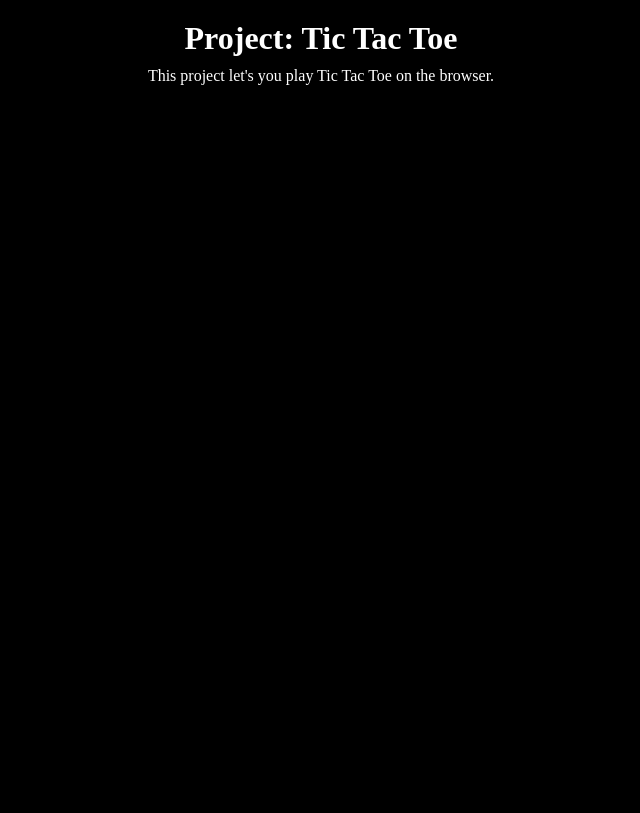
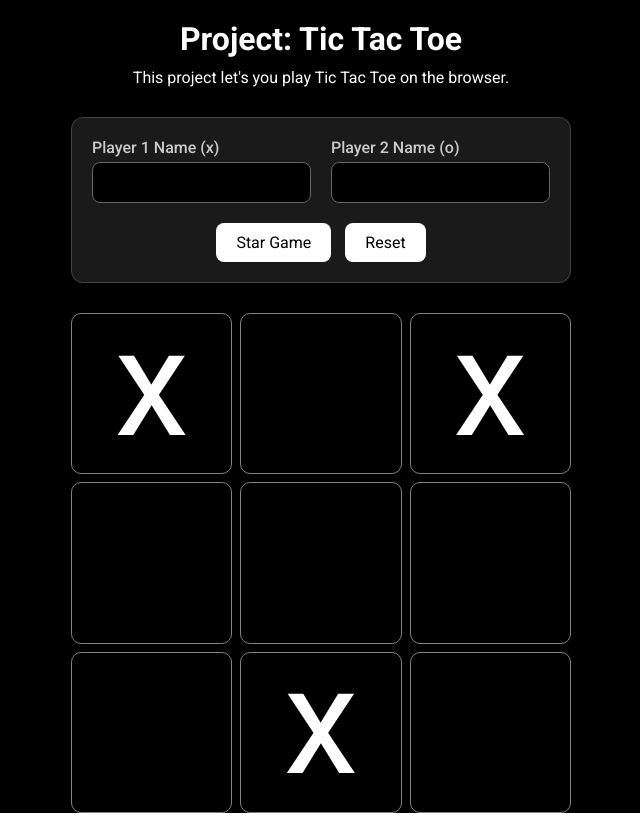
Before and after one commit to Benito-Flores/project-tic-tac-toe, a plain HTML site: page index.html in a window 1280 px wide. Shown: the whole page, without its empty margins (319-959 px from the left). Drawn offline with Linux system fonts and the light colour scheme.

Commit message:
Add files via upload
added design elements

```diff
--- a/index.html
+++ b/index.html
@@ -4,6 +4,9 @@
   <meta charset="UTF-8">
   <meta name="viewport" content="width=device-width, initial-scale=1.0">
   <link rel="stylesheet" href="./style.css">
+  <link rel="preconnect" href="https://fonts.googleapis.com">
+  <link rel="preconnect" href="https://fonts.gstatic.com" crossorigin>
+  <link href="https://fonts.googleapis.com/css2?family=Roboto:ital,wght@0,100..900;1,100..900&display=swap" rel="stylesheet">
   <title>Project: Tic Tac Toe</title>
 </head>
 <body>
@@ -11,6 +14,35 @@
   <h1 class="title">Project: Tic Tac Toe</h1>
   <p class="title-txt">This project let's you play Tic Tac Toe on the browser.</p>
 
+  <form>
+    <div>
+      <div>
+        <label for="player1">Player 1 Name (x)</label>
+        <input id="player1" type="text" name="player1" required>
+      </div>
+      <div>
+        <label for="player2">Player 2 Name (o)</label>
+        <input id="player2" type="text" name="player2" required>
+      </div>
+    </div>
+    <div>
+      <button class="submit" type="submit">Star Game</button>
+      <button class="reset">Reset</button>
+    </div>
+  </form>
+
+  <div class="board-container">
+    <div class="board-piece-1 board-piece">x</div>
+    <div class="board-piece-2 board-piece"></div>
+    <div class="board-piece-3 board-piece">x</div>
+    <div class="board-piece-4 board-piece"></div>
+    <div class="board-piece-5 board-piece"></div>
+    <div class="board-piece-6 board-piece"></div>
+    <div class="board-piece-7 board-piece"></div>
+    <div class="board-piece-8 board-piece">x</div>
+    <div class="board-piece-9 board-piece"></div>
+  </div>
+
   <script src="./script.js" defer></script>
 </body>
 </html>
--- a/script.js
+++ b/script.js
@@ -1,10 +1,15 @@
+// ====================================================================
+// ========================= FUNCTIONS ===========================
+// ====================================================================
+
+
 // creates board
 function createBoard() {
   const gameBoard = ["", "", "", "", "", "", "", "", ""];
 
   // function that calls the board
   const getBoard = () => gameBoard;
-  // function that marks a cell if it's an empty strin
+  // function that marks a cell if it's an empty string
   const markCell = function(boardIndex, marker) {
     if (gameBoard[boardIndex] === "") {
        return gameBoard[boardIndex] = marker;
@@ -27,6 +32,7 @@ function createBoard() {
   };
 };
 
+
 // creates player
 function createPlayer(name, marker) {
   // returns attributes into an object
@@ -40,6 +46,7 @@ function createPlayer(name, marker) {
   //   marker: marker
   // }
 };
+
 
 // controller that controls actions of the players
 function gameController(player1, player2) {
@@ -76,6 +83,29 @@ function gameController(player1, player2) {
     );
   }
 
+  function playRound(index) {
+    // 1. Get the current player
+    const player = getCurrentPlayer();
+
+    // 2. Try to mark the board at the selected index
+    const success = game.markCell(index, player.marker);
+
+    // 3. If the cell was already taken, do nothing
+    if (!success) return;
+
+    // 4. Check if that move wins the game
+    const board = game.getBoard();
+    const winner = checkWinner(board, player.marker);
+
+    if (winner) {
+      console.log(`${player.name} wins!`);
+      return;
+    }
+
+    // 5. If it's not a win, switch turns
+    switchPlayer();
+  }
+
   //if (checkWinner(game.getBoard(), controller.getPlayer().marker)) {
   //  console.log(`${controller.getPlayer().name} is the WINNER!`);
   //}
@@ -88,34 +118,69 @@ function gameController(player1, player2) {
     playerB,
     switchPlayer,
     getCurrentPlayer,
-    checkWinner
+    checkWinner,
+    playRound
   };
 };
 
+// ====================================================================
+// ========================= Testing Code =========================
+// ====================================================================
 const game = createBoard();
 console.log(game.getBoard());
-game.markCell(5, "X");
-console.log(game.getBoard());
+// game.markCell(5, "X");
+// console.log(game.getBoard());
 
-const player1 = createPlayer("Benito", "X");
-const player2 = createPlayer("Caitlyn", "O");
-console.log(player1.name);
-console.log(player1.marker);
-console.log(player2.name);
-console.log(player2.marker);
+// const player1 = createPlayer("Benito", "X");
+// const player2 = createPlayer("Caitlyn", "O");
+// console.log(player1.name);
+// console.log(player1.marker);
+// console.log(player2.name);
+// console.log(player2.marker);
 
-const controller = gameController(player1, player2);
-console.log(controller);
-console.log(controller.getCurrentPlayer());
-controller.switchPlayer();
-console.log(controller.getCurrentPlayer());
+// const controller = gameController(player1, player2);
+// console.log(controller);
+// console.log(controller.getCurrentPlayer());
+// controller.switchPlayer();
+// console.log(controller.getCurrentPlayer());
 
-console.log(controller.getCurrentPlayer().name);
+// console.log(controller.getCurrentPlayer().name);
 
-for(let i = 0; i < 9; i++) {
-  game.markCell(i, controller.getCurrentPlayer().marker);
-};
+// for(let i = 0; i < 3; i++) {
+//   game.markCell(i, controller.getCurrentPlayer().marker);
+// };
 
-console.log(game.getBoard());
+// console.log(game.getBoard());
 
-console.log(controller.checkWinner(game.getBoard(), controller.getCurrentPlayer().marker));
+// console.log(controller.checkWinner(game.getBoard(), controller.getCurrentPlayer().marker));
+
+// ====================================================================
+// ======================= DOM MANIPULATION =======================
+// ====================================================================
+
+// global variables
+const form = document.querySelector("form");
+const startBtn = document.querySelector(".submit");
+const resetBtn = document.querySelector(".reset");
+const boardPiece = document.querySelectorAll(".board-piece");
+let player1 = "";
+let player2 = "";
+
+startBtn.addEventListener("click", (event) => {
+  event.preventDefault();
+
+  player1 = createPlayer(form.elements["player1"].value, "X");
+  player2 = createPlayer(form.elements["player2"].value, "O");
+
+});
+
+resetBtn.addEventListener("click", () => {
+  console.log(player1);
+});
+
+//
+boardPiece.forEach(piece => {
+  if (piece.textContent === "") {
+    piece.classList.add("board-piece-hover");
+  };
+});
--- a/style.css
+++ b/style.css
@@ -2,6 +2,7 @@
   margin: 0;
   padding: 0;
   box-sizing: border-box;
+  font-family: roboto;
 }
 
 body {
@@ -17,3 +18,112 @@ body {
 .title {
   margin-block: 20px 10px;
 }
+
+form {
+  width: 500px;
+  margin-block: 30px;
+  margin-inline: auto;
+  display: flex;
+  flex-direction: column;
+  align-items: center;
+}
+
+
+.board-container {
+  height: 50vh;
+  border:1;
+  display: grid;
+  gap: 8px;
+  width: 500px;
+  height: 500px;
+  margin-inline: auto;
+  grid-template-columns: repeat(3, 1fr);
+  grid-template-rows: repeat(3, 1fr);
+}
+
+.board-piece {
+  border: 1px solid gray;
+  border-radius: 10px;
+  display: flex;
+  justify-content: center;
+  align-items: center;
+  height: 100%;
+  width: 100%;
+  font-size: 150px;
+  padding-bottom: 20px;
+  overflow: hidden;
+}
+
+.board-piece-1 {
+  grid-area: 0;
+}
+
+.board-piece-hover:hover {
+  background-color: white;
+  cursor: pointer;
+}
+
+form {
+  width: 500px;
+  margin-block: 30px;
+  margin-inline: auto;
+  display: flex;
+  flex-direction: column;
+  gap: 20px;
+  padding: 20px;
+  background-color: #1a1a1a;
+  border: 1px solid #444;
+  border-radius: 12px;
+}
+
+form label {
+  display: block;
+  margin-bottom: 5px;
+  color: #ccc;
+  font-weight: 500;
+}
+
+form input {
+  width: 100%;
+  padding: 10px;
+  border: 1px solid #666;
+  border-radius: 8px;
+  background-color: #000;
+  color: white;
+  font-size: 16px;
+}
+
+form input:focus {
+  border-color: white;
+  outline: none;
+}
+
+form > div:first-child {
+  width: 100%;
+  display: flex;
+  gap: 20px;
+  justify-content: space-between;
+}
+
+form > div:first-child > div {
+  flex: 1;
+}
+
+form button {
+  padding: 10px 20px;
+  border: none;
+  border-radius: 8px;
+  font-size: 16px;
+  background-color: white;
+  color: black;
+  cursor: pointer;
+  transition: background-color 0.3s;
+}
+
+form button:hover {
+  background-color: #ddd;
+}
+
+.submit {
+  margin-right: 10px;
+}
```
